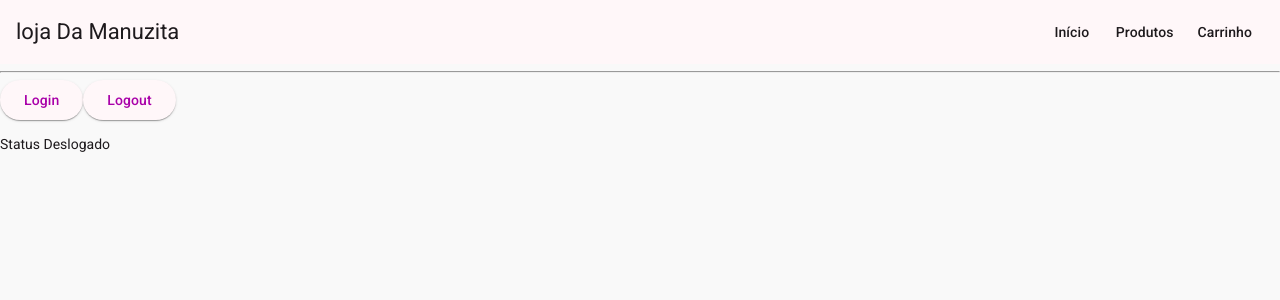
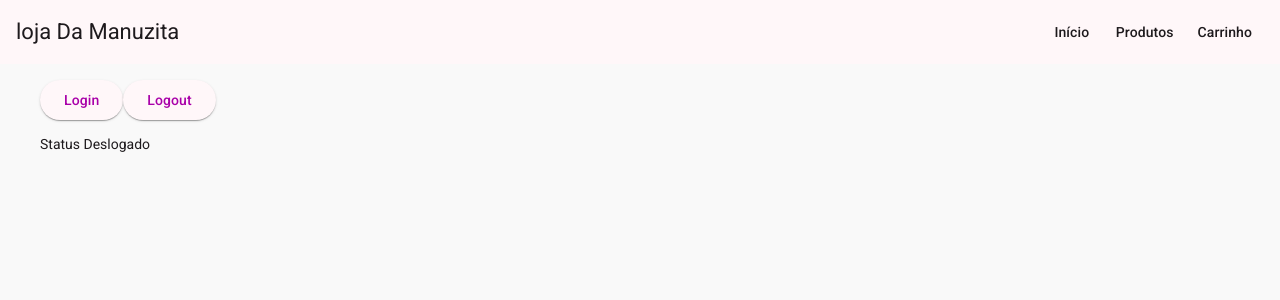
Before and after one commit to manuzita-12/-e-commerce, an Angular app: page / in a window 1280 px wide. Shown: the top 300 px of the page. Built offline with nearby package versions, Linux system fonts and the light colour scheme.

Commit message:
style(html): adiciona classes de estilização ao container e bloco controle

```diff
--- a/src/app/app.html
+++ b/src/app/app.html
@@ -1,7 +1,11 @@
 <app-header></app-header>
-<hr>
+<main class="container-principal">
 
+<section class="bloco-controle">
 <button mat-raised-button color="primary" (click)="login()">Login</button>
 <button mat-raised-button color="accent" (click)="logout()">Logout</button>
 <p>Status {{usuarioLogado() ? 'Logado' : 'Deslogado'}}</p>
+</section>
+
 <router-outlet></router-outlet>
+</main>
```
